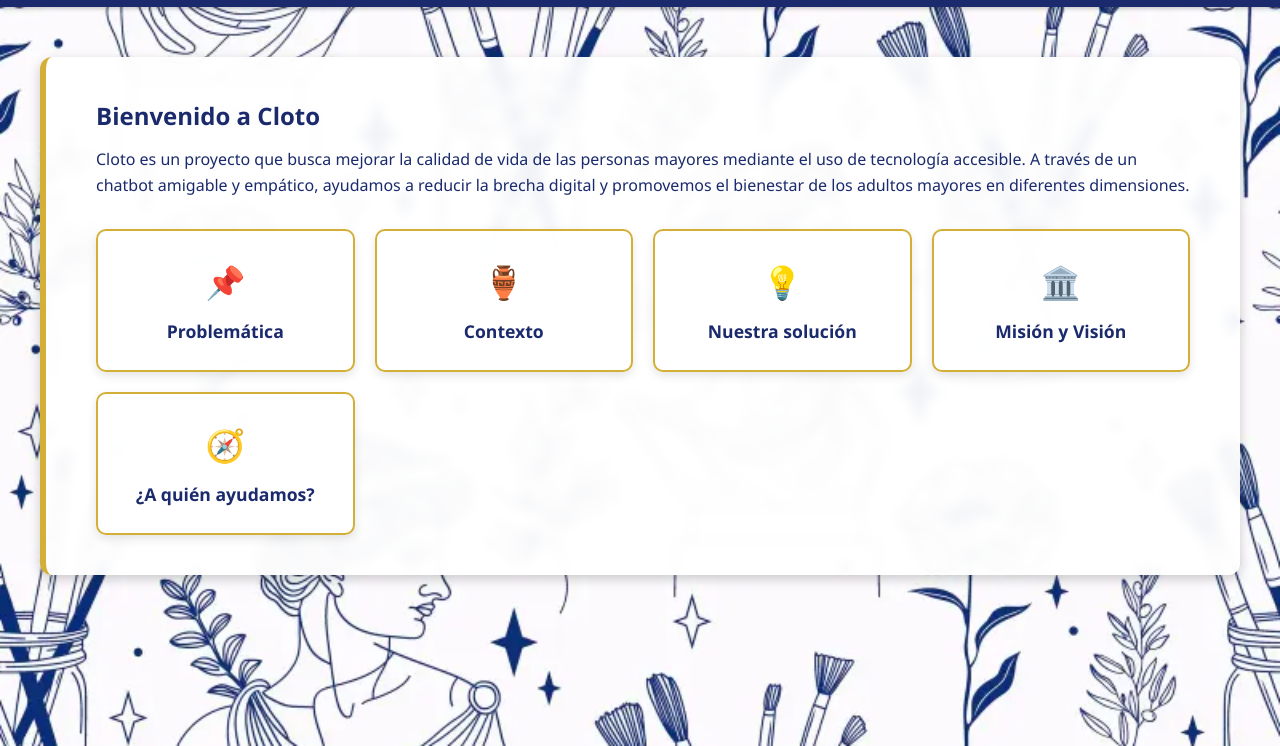
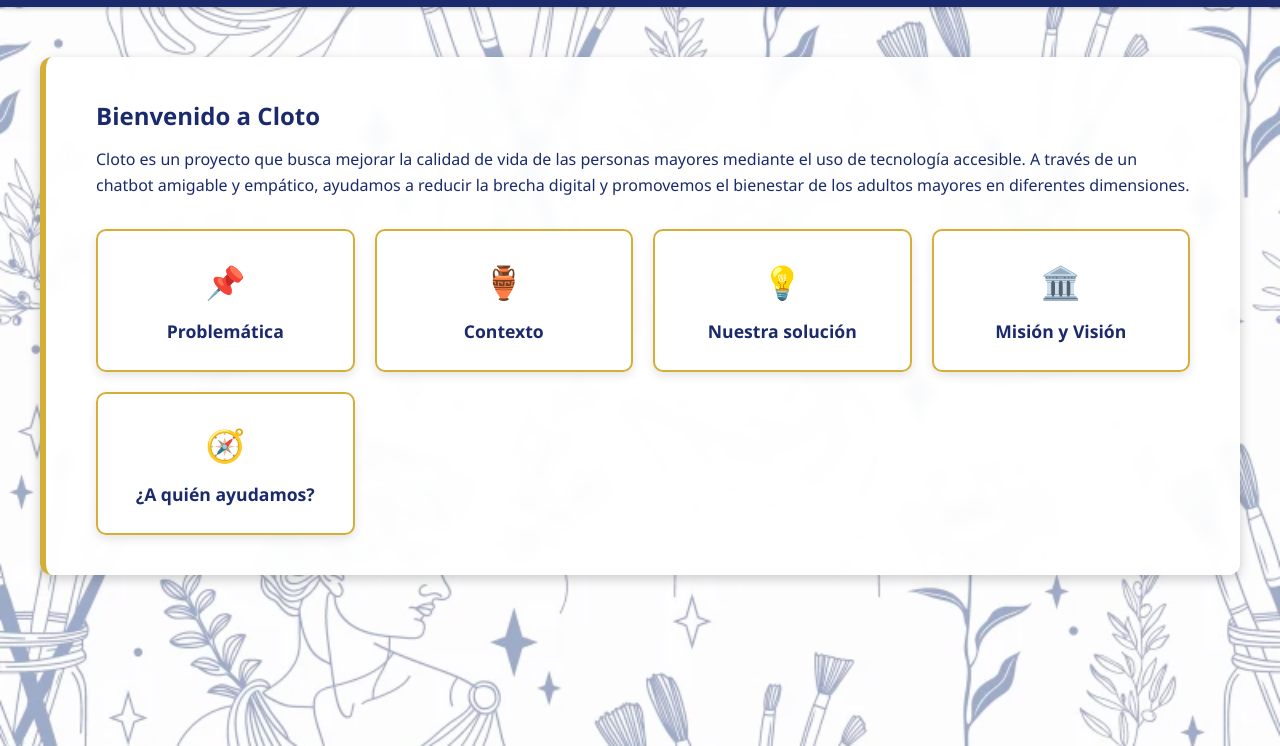
Before and after one commit to juank218/cloto, a plain HTML site: page index.html in a window 1280 px wide. Shown: the part 54-800 px from the top of the page. Drawn offline with Linux system fonts and the light colour scheme.

Commit message:
opacity correction

```diff
--- a/style/main.css
+++ b/style/main.css
@@ -13,6 +13,14 @@
     color: #1a2a6c;
     line-height: 1.6;
   }
+  body::before {
+    content: "";
+    position: fixed;
+    top: 0; left: 0; right: 0; bottom: 0;
+    background: rgba(255, 255, 255, 0.6);  /* Blanco translúcido */
+    z-index: -1;
+  }
+
 
   /* Barra de navegación */
   .navbar {
```
